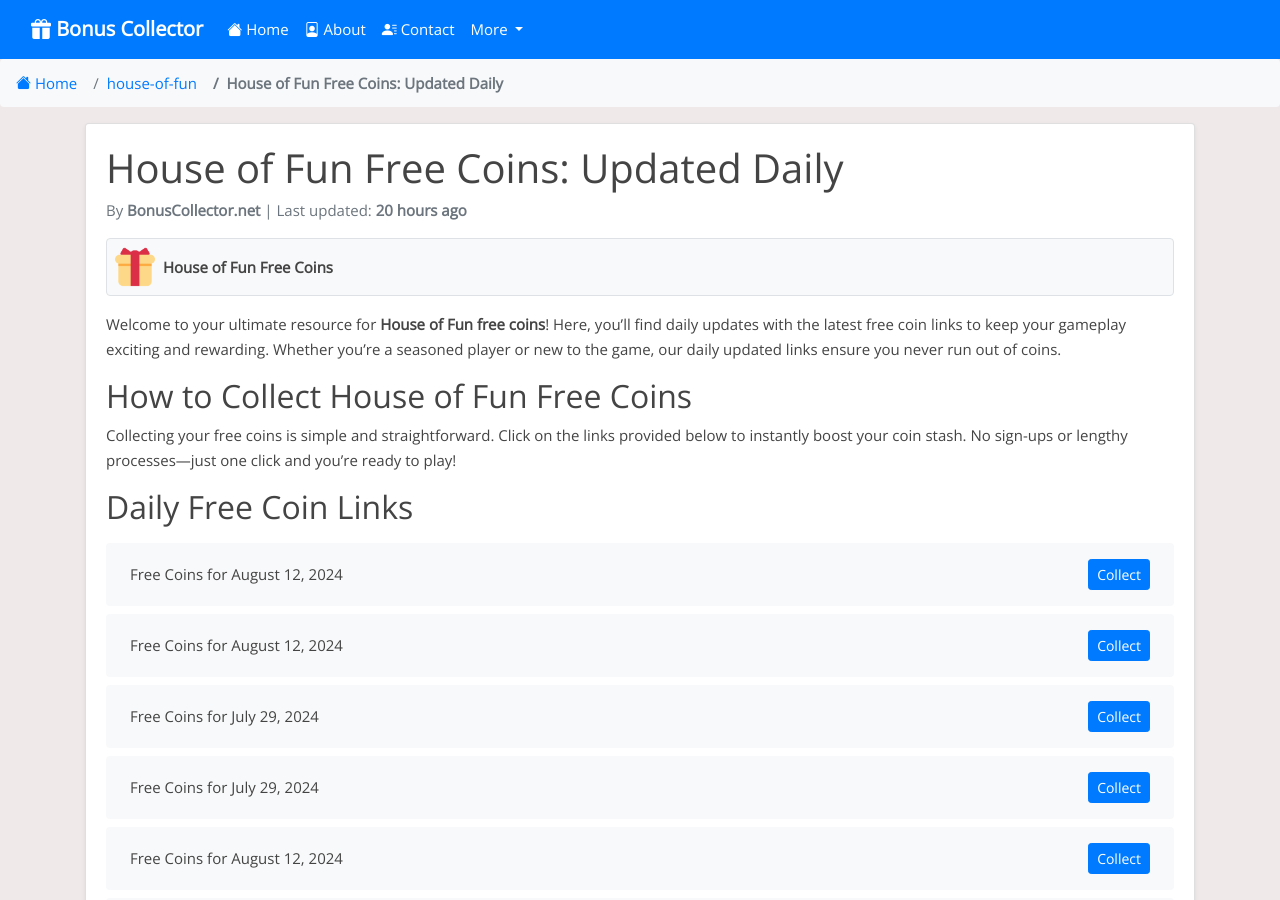
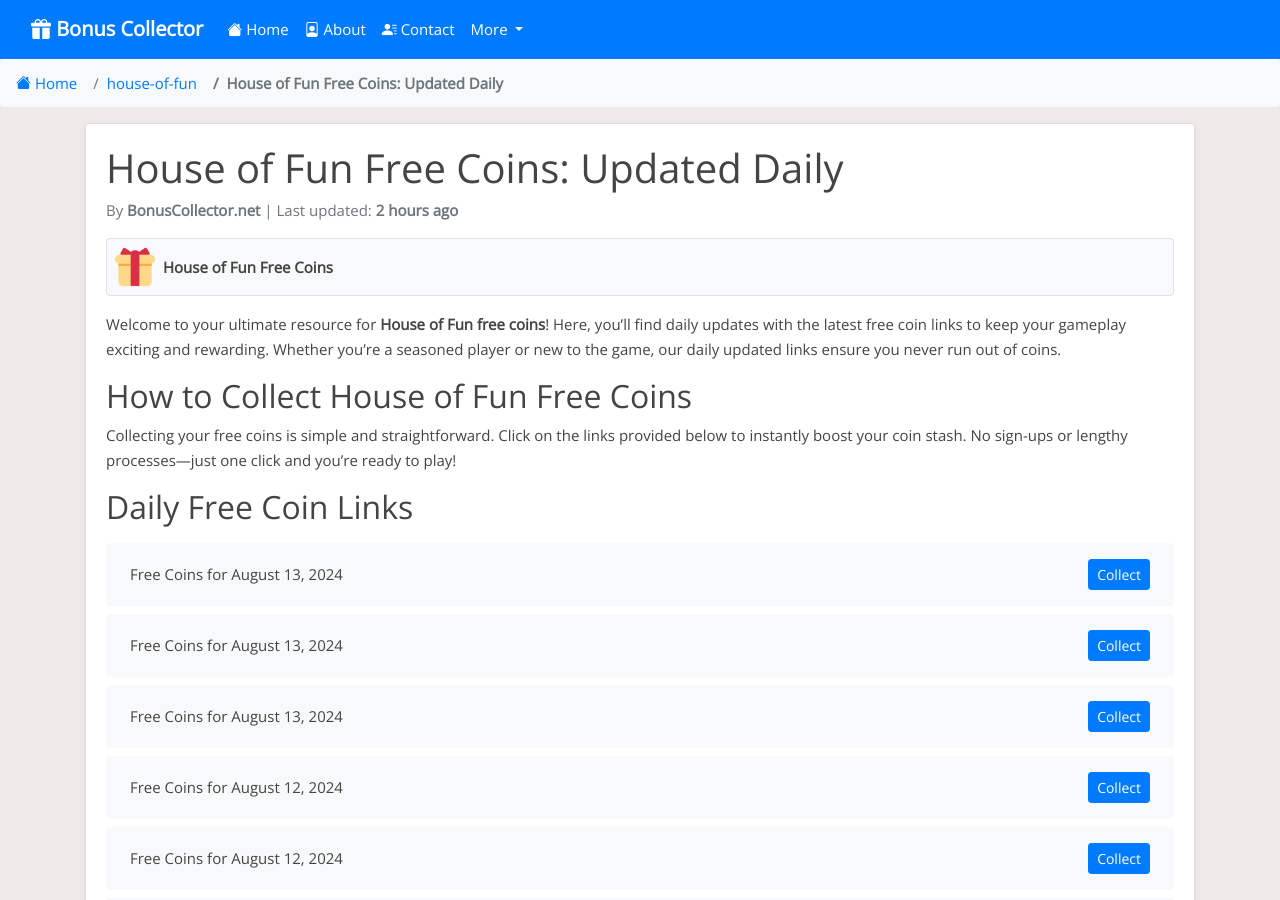
Before and after one commit to Prollad99/bs-net, a Jekyll site: the page built from _posts/2024-06-29-house-of-fun.md, in a window 1280 px wide and 900 px high. Built offline with Jekyll 4.4.1, drawn with Linux system fonts in a browser that asks for light colours; nearby versions of some CDN libraries; comment, search, counter and statistics services are not loaded; some of the changed text lies outside the part shown.

Commit message:
Update house-of-fun reward links and last modified date

```diff
--- a/_data/include_files.yml
+++ b/_data/include_files.yml
@@ -11,7 +11,7 @@
   last_modified: 2024-08-13 03:35:54
 
 house-of-fun.html:
-  last_modified: 2024-08-12 10:10:55
+  last_modified: 2024-08-13 03:35:58
 
 cash-frenzy.html:
   last_modified: 2024-08-13 03:11:31
--- a/_includes/house-of-fun.html
+++ b/_includes/house-of-fun.html
@@ -1,4 +1,16 @@
 <ul class="list-group mt-3 mb-4">
+  <li class="list-group-item d-flex justify-content-between align-items-center">
+    <span>Free Coins for August 13, 2024</span>
+    <a href="https://playtika.onelink.me/hof/w4blbwsu?af_dp=hof%3A%2F%2F&af_force_deeplink=true&c_id=2024M8D12_23&s_id=1060&deeplink=eyJpZCI6ImQyNTVkOTg2LWQ5OGEtNDkwZi04ZmZjLTU2ZGFkY2NiZDBkNyIsImFjIjoiaG9mX2dpZnRfY291cG9uIn0=" class="btn btn-primary btn-sm">Collect</a>
+  </li>
+  <li class="list-group-item d-flex justify-content-between align-items-center">
+    <span>Free Coins for August 13, 2024</span>
+    <a href="https://playtika.onelink.me/hof/w4blbwsu?af_dp=hof%3A%2F%2F&af_force_deeplink=true&c_id=2024M8D12_19&s_id=1060&deeplink=eyJpZCI6IjVhOGM2ZDIxLTM5NjgtNGZlOC05ZTllLWUzNTE0NzBjYmI3MCIsImFjIjoiaG9mX2dpZnRfY291cG9uIn0=" class="btn btn-primary btn-sm">Collect</a>
+  </li>
+  <li class="list-group-item d-flex justify-content-between align-items-center">
+    <span>Free Coins for August 13, 2024</span>
+    <a href="https://playtika.onelink.me/hof/w4blbwsu?af_dp=hof%3A%2F%2F&af_force_deeplink=true&c_id=2024M8D12_07&s_id=1060&deeplink=eyJpZCI6ImYyZjBmMzJlLTliNTUtNDk2ZC1iNTcyLTliZjZhZjYzNjhkZSIsImFjIjoiaG9mX2dpZnRfY291cG9uIn0=" class="btn btn-primary btn-sm">Collect</a>
+  </li>
   <li class="list-group-item d-flex justify-content-between align-items-center">
     <span>Free Coins for August 12, 2024</span>
     <a href="https://playtika.onelink.me/hof/w4blbwsu?af_force_deeplink=true&deeplink=eyJpZCI6IjI3M2ZiNDViLWFmZjktNDNjOC05ZTE5LTdmNGUzYWI5MDEyNCIsImFjIjoiaG9mX2dpZnRfY291cG9uIn0=" class="btn btn-primary btn-sm">Collect</a>
@@ -387,16 +399,4 @@
     <span>Free Coins for July 24, 2024</span>
     <a href="https://playtika.onelink.me/hof/w4blbwsu?af_dp=hof%3A%2F%2F&af_force_deeplink=true&c_id=2024M7D23_07&s_id=1060&deeplink=eyJpZCI6IjFhN2NkMDA2LTliYjAtNDNkNi05NWEzLTFhMWI4MzBkNDAzMyIsImFjIjoiaG9mX2dpZnRfY291cG9uIn0=" class="btn btn-primary btn-sm">Collect</a>
   </li>
-  <li class="list-group-item d-flex justify-content-between align-items-center">
-    <span>Free Coins for July 24, 2024</span>
-    <a href="https://playtika.onelink.me/hof/w4blbwsu?af_dp=hof%3A%2F%2F&af_force_deeplink=true&c_id=2024M7D23_19&s_id=1060&deeplink=eyJpZCI6ImZlNzhiMmZjLTFhNGYtNGE3MC05YTJkLWM2MDQzZTVlYzYzMCIsImFjIjoiaG9mX2dpZnRfY291cG9uIn0=" class="btn btn-primary btn-sm">Collect</a>
-  </li>
-  <li class="list-group-item d-flex justify-content-between align-items-center">
-    <span>Free Coins for July 24, 2024</span>
-    <a href="https://playtika.onelink.me/hof/w4blbwsu?af_dp=hof%3A%2F%2F&af_force_deeplink=true&c_id=2024M7D23_23&s_id=1060&deeplink=eyJpZCI6Ijg0YTU5MGFjLTE2OTMtNDA3ZC04MWFmLTZhNTQ0NzgyYTY2NiIsImFjIjoiaG9mX2dpZnRfY291cG9uIn0=" class="btn btn-primary btn-sm">Collect</a>
-  </li>
-  <li class="list-group-item d-flex justify-content-between align-items-center">
-    <span>Free Coins for July 24, 2024</span>
-    <a href="https://playtika.onelink.me/hof/w4blbwsu?af_dp=hof%3A%2F%2F&af_force_deeplink=true&c_id=2024M07D23_00&s_id=1060&deeplink=eyJpZCI6ImY2YzI3YTFlLWMxOGYtNDFiNy05NDAyLWU5NWI4N2VhMDgwYiIsImFjIjoiaG9mX2dpZnRfY291cG9uIn0=" class="btn btn-primary btn-sm">Collect</a>
-  </li>
 </ul>
```
Also changed, not shown: links-json/house-of-fun.json (+12 -12 lines).
